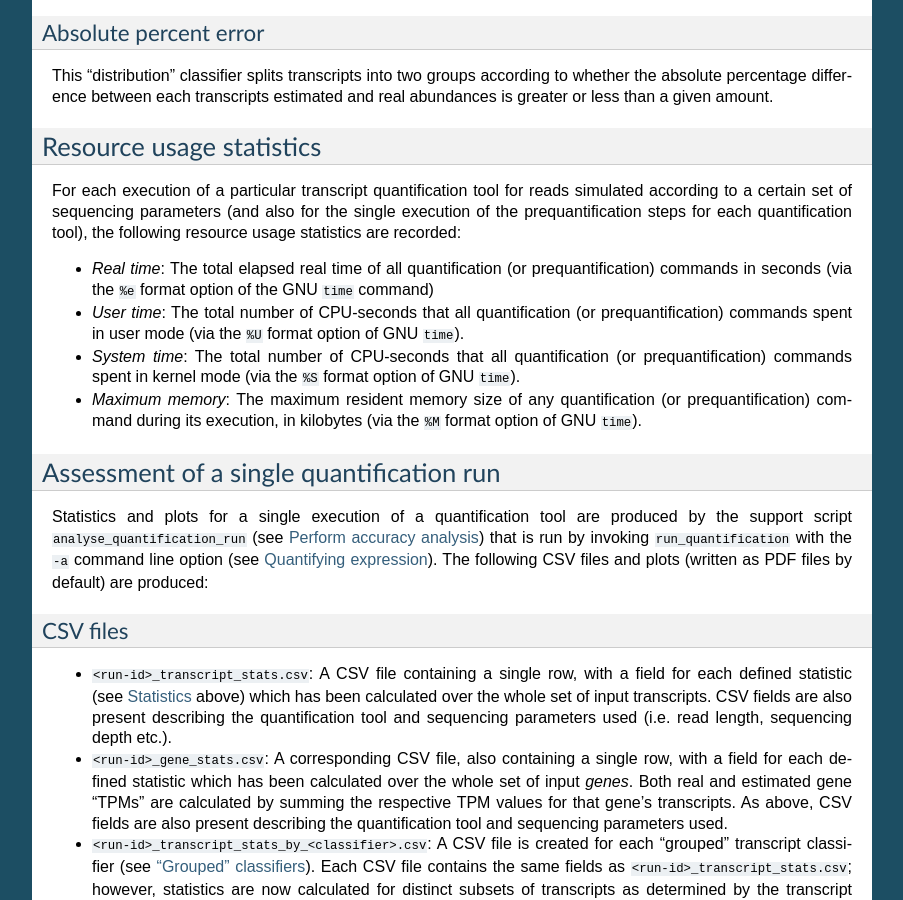
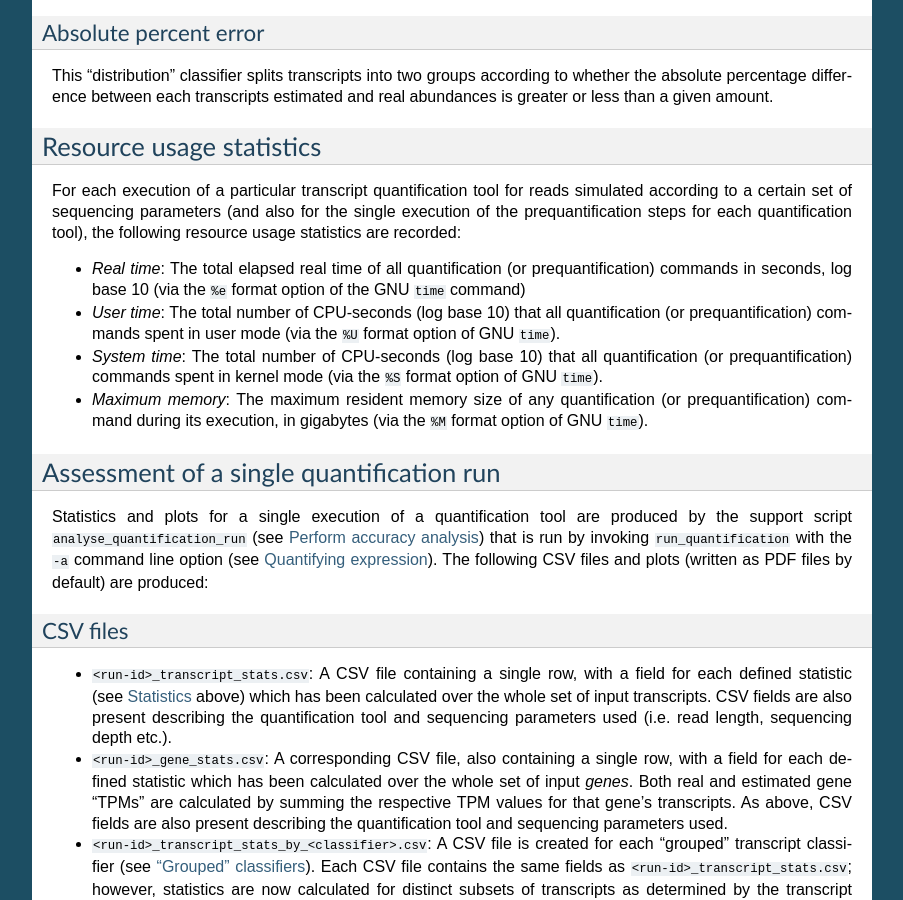
Before and after one commit to lweasel/piquant, a Sphinx documentation site: the page built from docs/assessment.rst, in a window 1280 px wide and 900 px high, scrolled down 3576 px. Shown: the whole window, without its empty margins (198-1101 px from the left). Built offline with Sphinx 7.4.7, drawn with Linux system fonts in a browser that asks for light colours; formulas are drawn with MathJax 3.

Commit message:
Max memory recorded in Gb, times in seconds log base 10.

```diff
--- a/docs/assessment.rst
+++ b/docs/assessment.rst
@@ -162,10 +162,10 @@
 
 For each execution of a particular transcript quantification tool for reads simulated according to a certain set of sequencing parameters (and also for the single execution of the prequantification steps for each quantification tool), the following resource usage statistics are recorded:
 
-* *Real time*: The total elapsed real time of all quantification (or prequantification) commands in seconds (via the ``%e`` format option of the GNU ``time`` command)
-* *User time*: The total number of CPU-seconds that all quantification (or prequantification) commands spent in user mode (via the ``%U`` format option of GNU ``time``).
-* *System time*: The total number of CPU-seconds that all quantification (or prequantification) commands spent in kernel mode (via the ``%S`` format option of GNU ``time``).
-* *Maximum memory*: The maximum resident memory size of any quantification (or prequantification) command during its execution, in kilobytes (via the ``%M`` format option of GNU ``time``).
+* *Real time*: The total elapsed real time of all quantification (or prequantification) commands in seconds, log base 10 (via the ``%e`` format option of the GNU ``time`` command)
+* *User time*: The total number of CPU-seconds (log base 10) that all quantification (or prequantification) commands spent in user mode (via the ``%U`` format option of GNU ``time``).
+* *System time*: The total number of CPU-seconds (log base 10) that all quantification (or prequantification) commands spent in kernel mode (via the ``%S`` format option of GNU ``time``).
+* *Maximum memory*: The maximum resident memory size of any quantification (or prequantification) command during its execution, in gigabytes (via the ``%M`` format option of GNU ``time``).
 
 .. _assessment-single-run:
 
```
